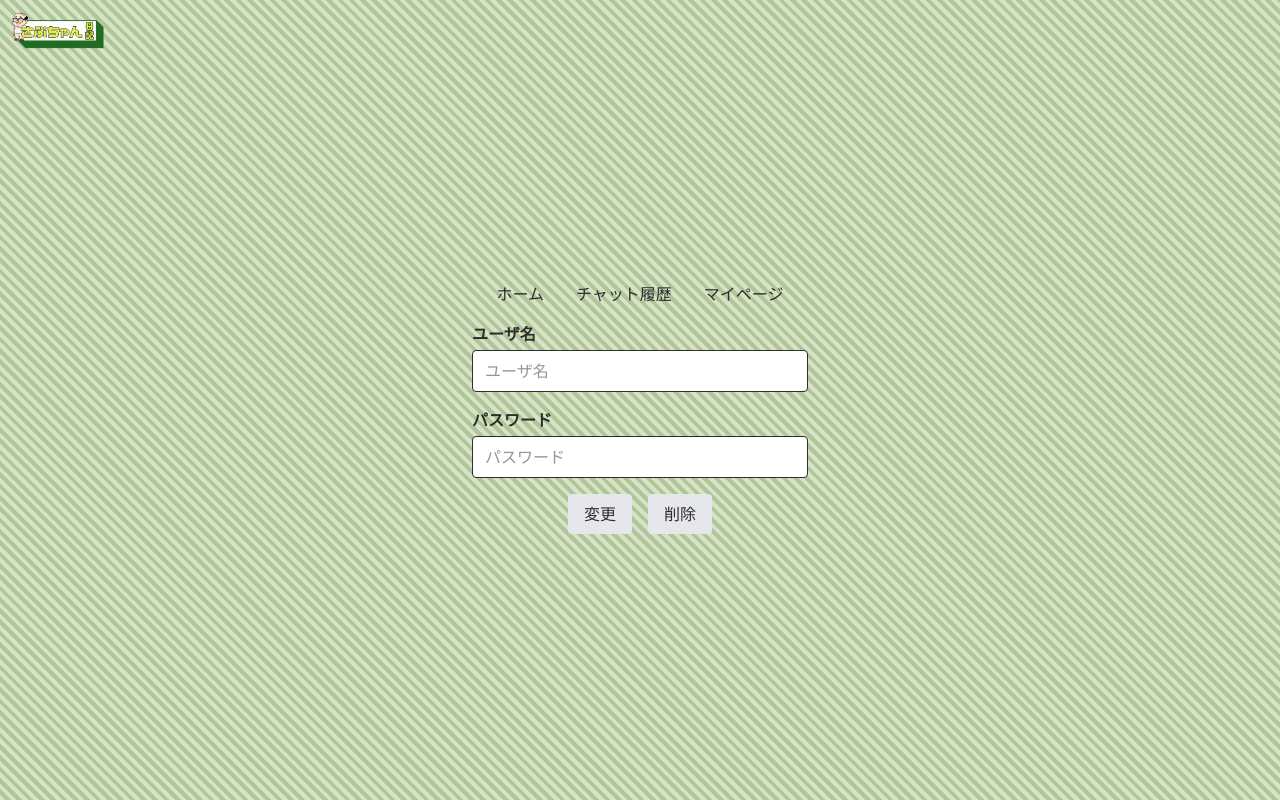
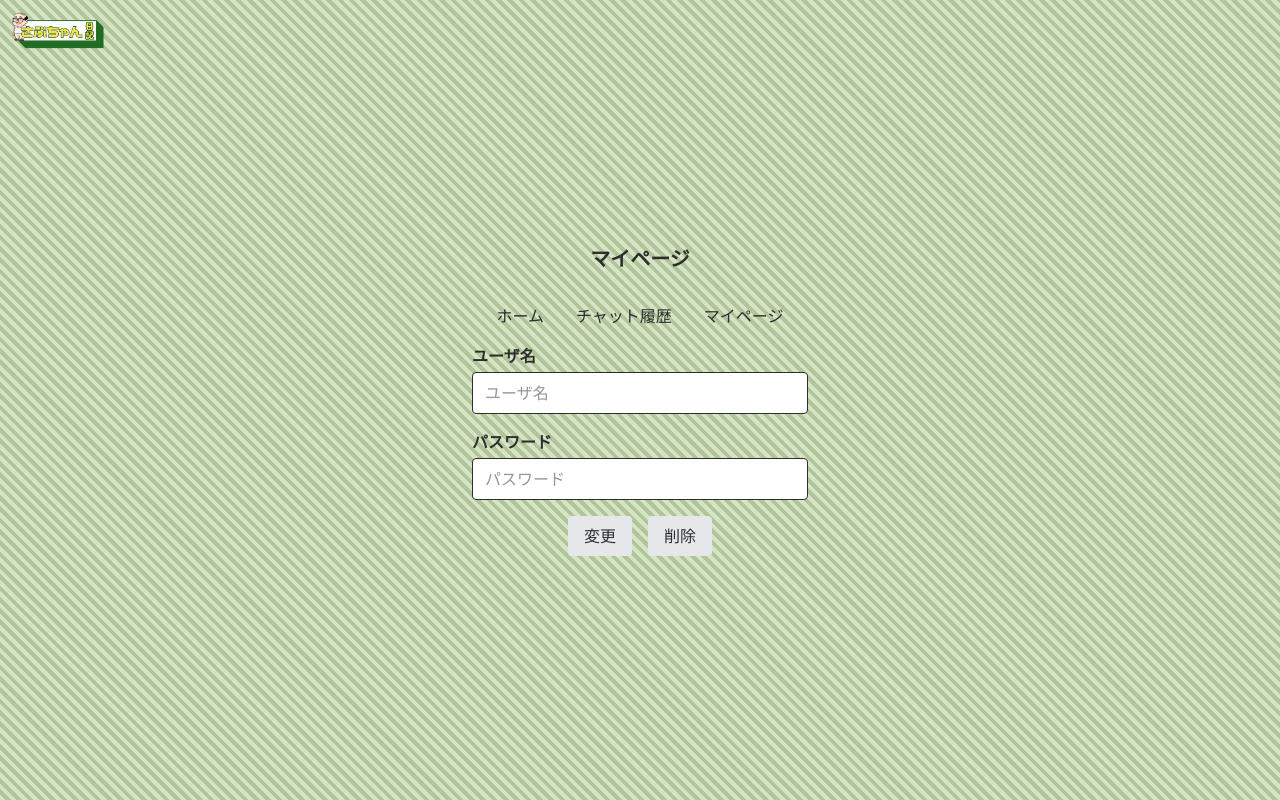
Before and after one commit to 2025SpringTeamA/frontend, a Next.js app: page /mypage in a window 1280 px wide. Built offline with nearby package versions, Linux system fonts and the light colour scheme.

Commit message:
タイトル追加

```diff
--- a/src/app/mypage/page.tsx
+++ b/src/app/mypage/page.tsx
@@ -22,6 +22,7 @@
   return (
     <>
       <Logo />
+      <h2 className="text-xl font-semibold mb-4">マイページ</h2>
       <NavBar />
       <div className="flex flex-col items-center space-y-4">
         <div className="flex flex-col space-y-1 w-full max-w-sm">
```
